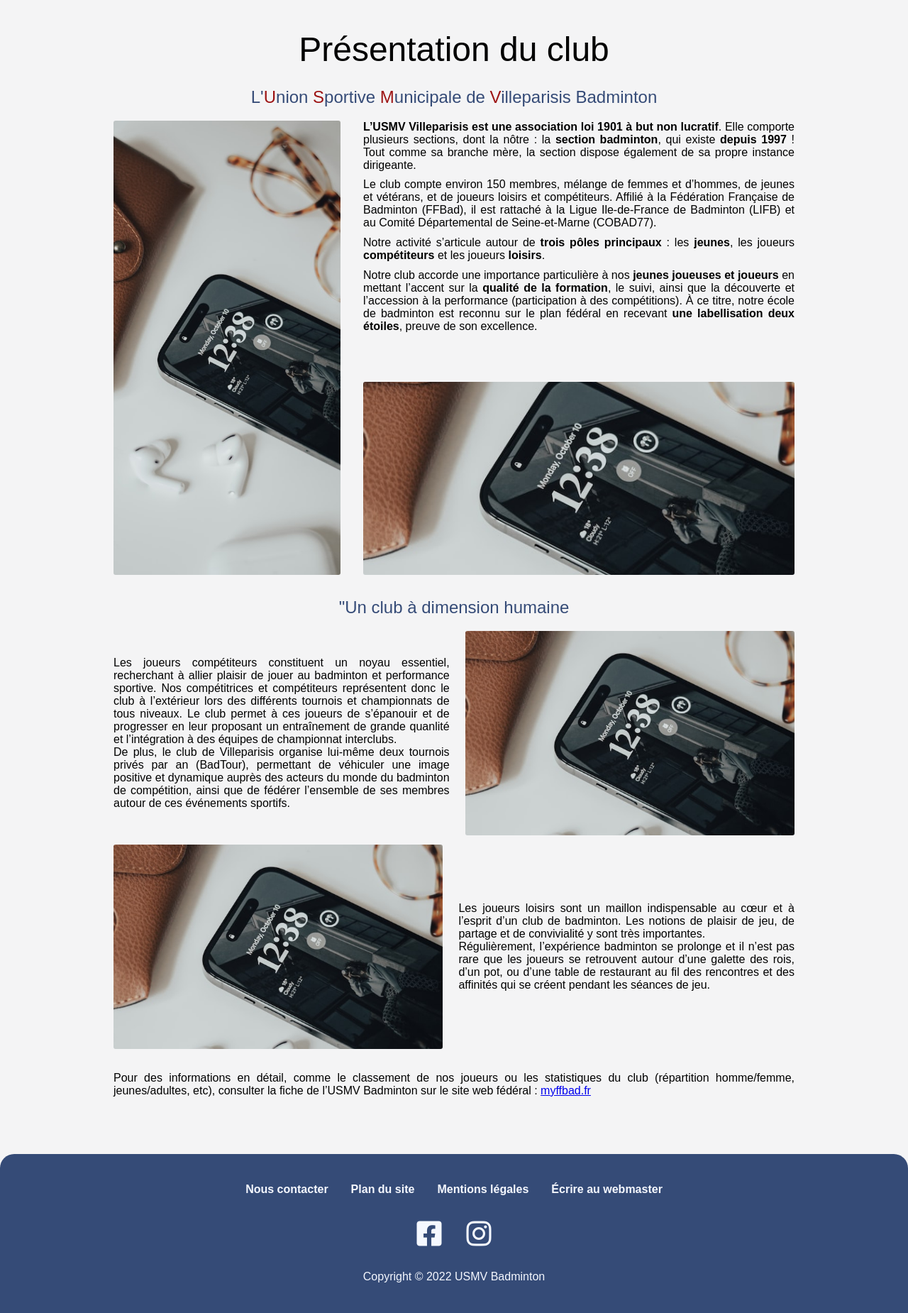
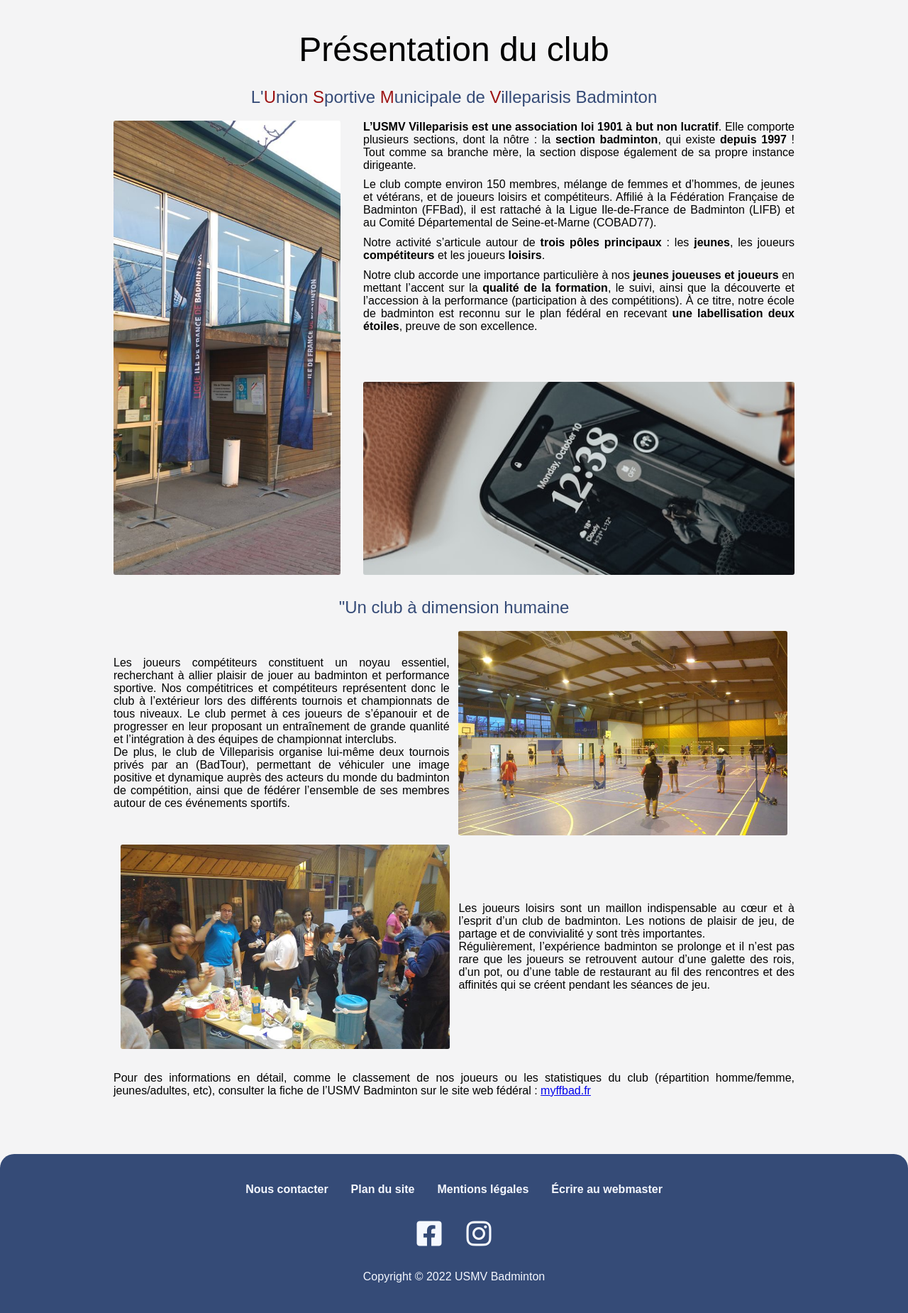
Before and after one commit to NicoMaff/usmv-app, a Symfony app: template templates/public/club/introduction.html.twig in a window 1280 px wide. Shown: the part 70-1920 px from the top of the page at 71% size. Run offline with Twig, Linux system fonts and the light colour scheme; the template is opened without the code that fills it, so the values that code supplies are empty; some libraries are stand-ins or nearby versions; some web fonts are replaced.

Commit message:
:bento: update img

```diff
--- a/templates/public/club/introduction.html.twig
+++ b/templates/public/club/introduction.html.twig
@@ -11,7 +11,18 @@
     <h2>L'<span>U</span>nion <span>S</span>portive <span>M</span>unicipale de <span>V</span>illeparisis Badminton</h2>
 
     <div class="container container-1">
-      <img src="/assets/img/default.jpg" alt="photo de l'entrée du gymnase" class="img img-1">
+      <img
+        src="/assets/img/entree-gymnase-540_960.jpg"
+        alt="photo de l'entrée du gymnase"
+        class="img img-1">
+      {# <img
+        srcset= "/assets/img/entree-gymnase-250_444.jpg 250w"
+                "/assets/img/entree-gymnase-540_960.jpg 540w"
+        sizes="(max-width: 600px) 256px,
+              540px"
+        src="/assets/img/entree-gymnase-540_960.jpg"
+        alt="photo de l'entrée du gymnase"
+        class="img img-1"> #}
       <div class="content">
         <p>
           <span>L’USMV Villeparisis est une association loi 1901 à but non lucratif</span>. Elle comporte plusieurs sections, dont la nôtre : la <span>section badminton</span>, qui existe <span>depuis 1997</span> ! Tout comme sa branche mère, la section dispose également de sa propre instance dirigeante.
@@ -35,8 +46,8 @@
         Les joueurs compétiteurs constituent un noyau essentiel, recherchant à allier plaisir de jouer au badminton et performance sportive. Nos compétitrices et compétiteurs représentent donc le club à l’extérieur lors des différents tournois et championnats de tous niveaux. Le club permet à ces joueurs de s’épanouir et de progresser en leur proposant un entraînement de grande quanlité et l’intégration à des équipes de championnat interclubs.<br>
         De plus, le club de Villeparisis organise lui-même deux tournois privés par an (BadTour), permettant de véhiculer une image positive et dynamique auprès des acteurs du monde du badminton de compétition, ainsi que de fédérer l’ensemble de ses membres autour de ces événements sportifs.
       </p>
-      <img src="/assets/img/default.jpg" alt="photo de l'entrée du gymnase" class="img img-3">
-      <img src="/assets/img/default.jpg" alt="photo de l'entrée du gymnase" class="img img-4">
+      <img src="/assets/img/convivialite1-960_540.jpg" alt="photo d'une soirée de badminton rassemblant tous les adhérents" class="img img-4">
+      <img src="/assets/img/convivialite2-960_540.jpg" alt="photo d'un pot à la fin d'un créneau rassemblant tous les adhérents" class="img img-3">
       <p>
         Les joueurs loisirs sont un maillon indispensable au cœur et à l’esprit d’un club de badminton. Les notions de plaisir de jeu, de partage et de convivialité y sont très importantes.<br>
         Régulièrement, l’expérience badminton se prolonge et il n’est pas rare que les joueurs se retrouvent autour d’une galette des rois, d’un pot, ou d’une table de restaurant au fil des rencontres et des affinités qui se créent pendant les séances de jeu.
```
Also changed, not shown: public/assets/img/convivialite1-960_540.jpg (added), public/assets/img/convivialite2-960_540.jpg (added), public/assets/img/entree-gymnase-250_444.jpg (added), public/assets/img/entree-gymnase-540_960.jpg (added), 2 other files.
